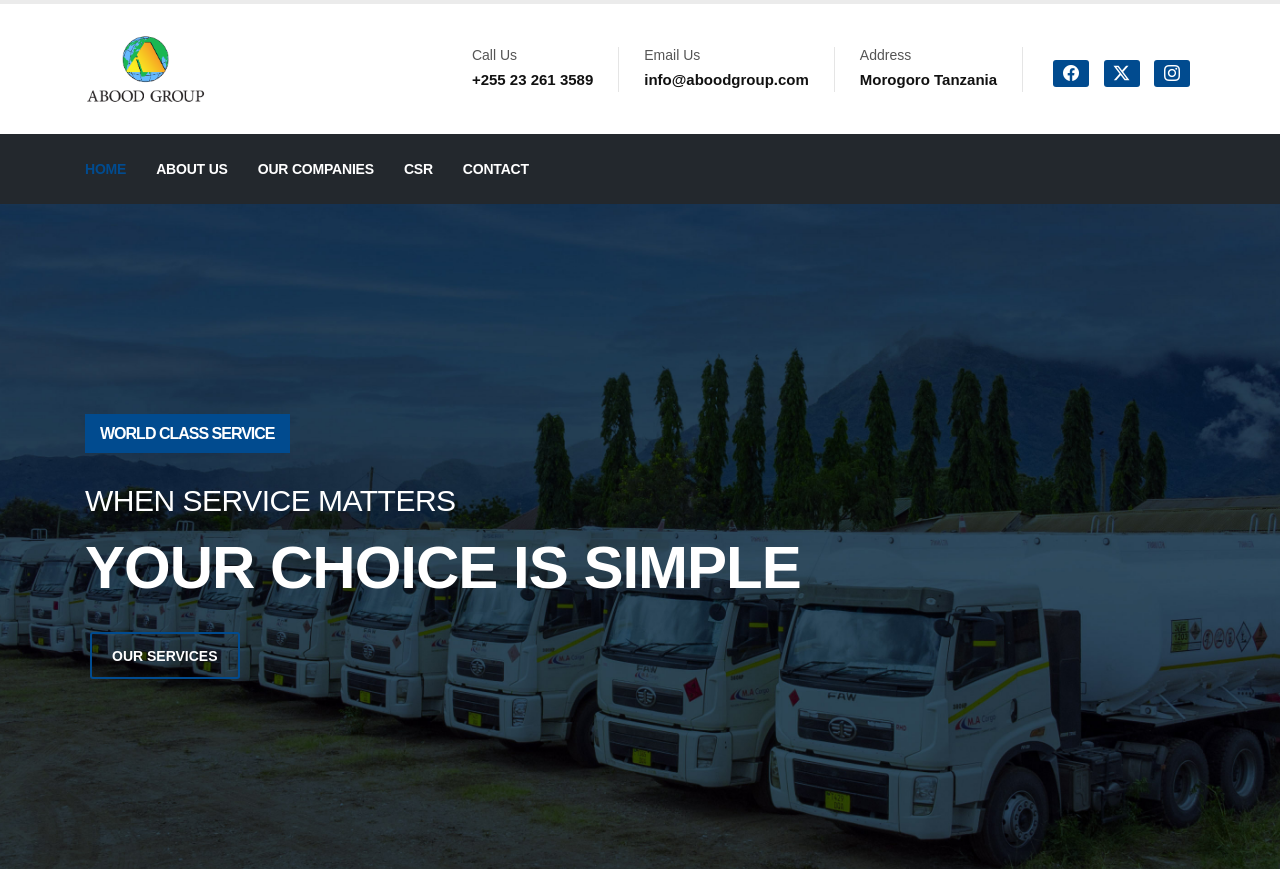
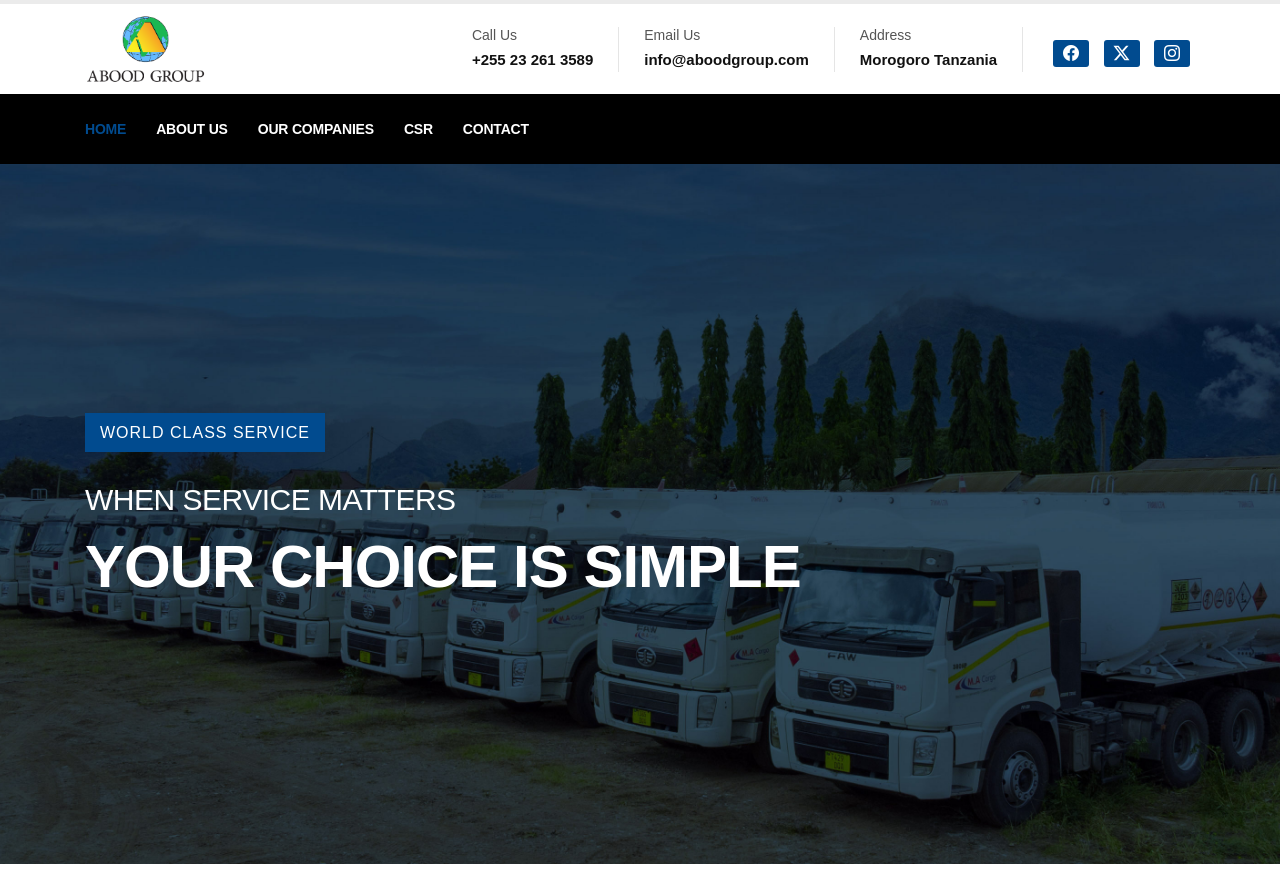
Before and after one commit to shoovisual/abood-group, a plain HTML site: page index.html in a window 1280 px wide. Shown: the top 869 px of the page. Drawn offline with nearby package versions, Linux system fonts and the light colour scheme; some packages are replaced by stand-ins of ours; some icons are missing.

Commit message:
add meta description

```diff
--- a/css/style.css
+++ b/css/style.css
@@ -16,7 +16,7 @@ body {
 }
 
 body {
-    font-family: "Clear Sans", sans-serif;
+    font-family: "Barlow", sans-serif;
     text-rendering: optimizeLegibility;
     -webkit-font-smoothing: antialiased !important;
 }
@@ -753,7 +753,7 @@ ul.top-info li p.info-text {
 
 .header-one,
 .header-one .site-navigation {
-    background: #23282d;
+    background: #000000;
 }
 
 .header-one .navbar-collapse {
@@ -778,7 +778,7 @@ ul.top-info li p.info-text {
 }
 
 .header-one .logo-area {
-    padding: 30px 0;
+    padding: 10px 0;
 }
 
 .navbar-fixed {
@@ -855,7 +855,7 @@ ul.top-info-box {
 
 @media (max-width: 767px) {
     ul.top-info-box {
-        display: flex;
+        display: none;
         justify-content: center;
         flex-wrap: wrap;
         align-items: center;
@@ -1349,6 +1349,8 @@ ul.navbar-nav > li.header-get-a-quote:hover > a:after {
     background: var(--primary-color);
     color: #fff;
     display: inline-block;
+    font-weight: 500;
+    letter-spacing: 1px;
     padding: 0 15px;
     margin: 0 0 10px;
 }
@@ -1379,7 +1381,7 @@ ul.navbar-nav > li.header-get-a-quote:hover > a:after {
     line-height: 58px;
     margin: 20px 0;
     color: #fff;
-    font-weight: 900;
+    font-weight: 600;
     text-transform: uppercase;
     letter-spacing: -1px;
 }
--- a/index.html
+++ b/index.html
@@ -9,10 +9,11 @@
     <!-- Mobile Specific Metas
 ================================================== -->
     <meta http-equiv="X-UA-Compatible" content="IE=edge">
-    <meta name="description" content="Construction Html5 Template">
+    <meta name="description" content="A diversified Tanzanian conglomerate in transport, logistics, media, tourism, and oil & gas">
     <meta name="viewport" content="width=device-width, initial-scale=1.0, maximum-scale=5.0">
-    <meta name=author content="Themefisher">
-    <meta name=generator content="Themefisher Constra HTML Template v1.0">
+    <meta name="keywords" content="Abood Group, Tanzania, transport, logistics, media, tourism, oil & gas">
+    <meta name="author" content="Abood Group of Companies">
+    <meta name="url" content="https://www.aboodgroup.co.tz (replace with actual website if available)">
     <!-- Favicon
 ================================================== -->
     <link rel="icon" type="image/png" href="images/favicon.png">
@@ -90,9 +91,6 @@
                                             </div>
                                         </div>
                                     </li>
-                                    <!-- <li class="header-get-a-quote">
-                                        <a class="btn btn-primary" href="#">Get A Quote</a>
-                                    </li> -->
                                 </ul>
                                 <!-- Ul end -->
                             </div>
@@ -162,7 +160,7 @@
                                 <h3 class=" slide-title ">When Service Matters</h3>
                                 <h3 class=" slide-sub-title ">Your Choice is Simple</h3>
                                 <p>
-                                    <a href=" # " class=" slider btn btn-primary border ">Our Services</a>
+                                    <!-- <a href=" # " class=" slider btn btn-primary border ">Our Services</a> -->
                                 </p>
                             </div>
                         </div>
@@ -178,7 +176,7 @@
                                 <h3 class=" slide-title ">When Service Matters</h3>
                                 <h3 class=" slide-sub-title ">Your Choice is Simple</h3>
                                 <p>
-                                    <a href=" # " class=" slider btn btn-primary border ">Our Services</a>
+                                    <!-- <a href=" # " class=" slider btn btn-primary border ">Our Services</a> -->
                                 </p>
                             </div>
                         </div>
@@ -194,7 +192,7 @@
                                 <h3 class=" slide-title ">When Service Matters</h3>
                                 <h3 class=" slide-sub-title ">Your Choice is Simple</h3>
                                 <p>
-                                    <a href=" # " class=" slider btn btn-primary border ">Our Services</a>
+                                    <!-- <a href=" # " class=" slider btn btn-primary border ">Our Services</a> -->
                                 </p>
                             </div>
                         </div>
```
